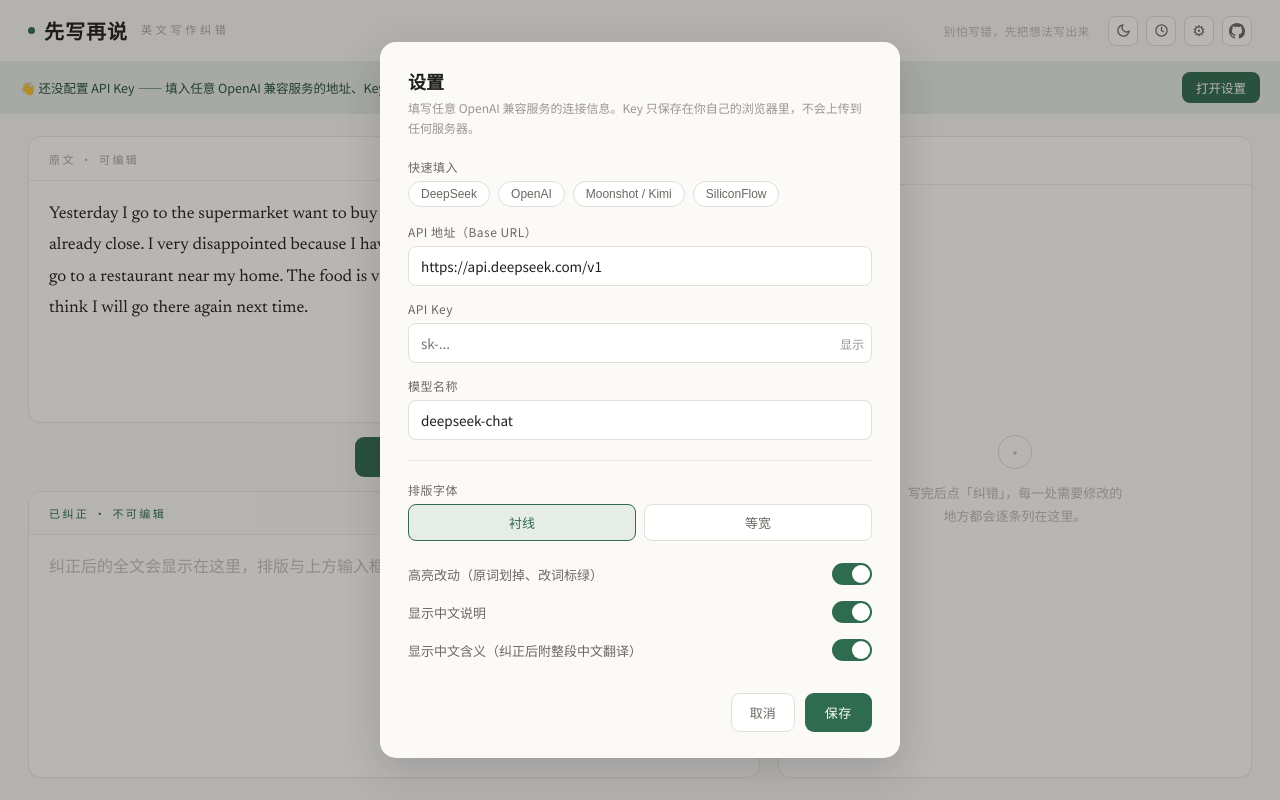
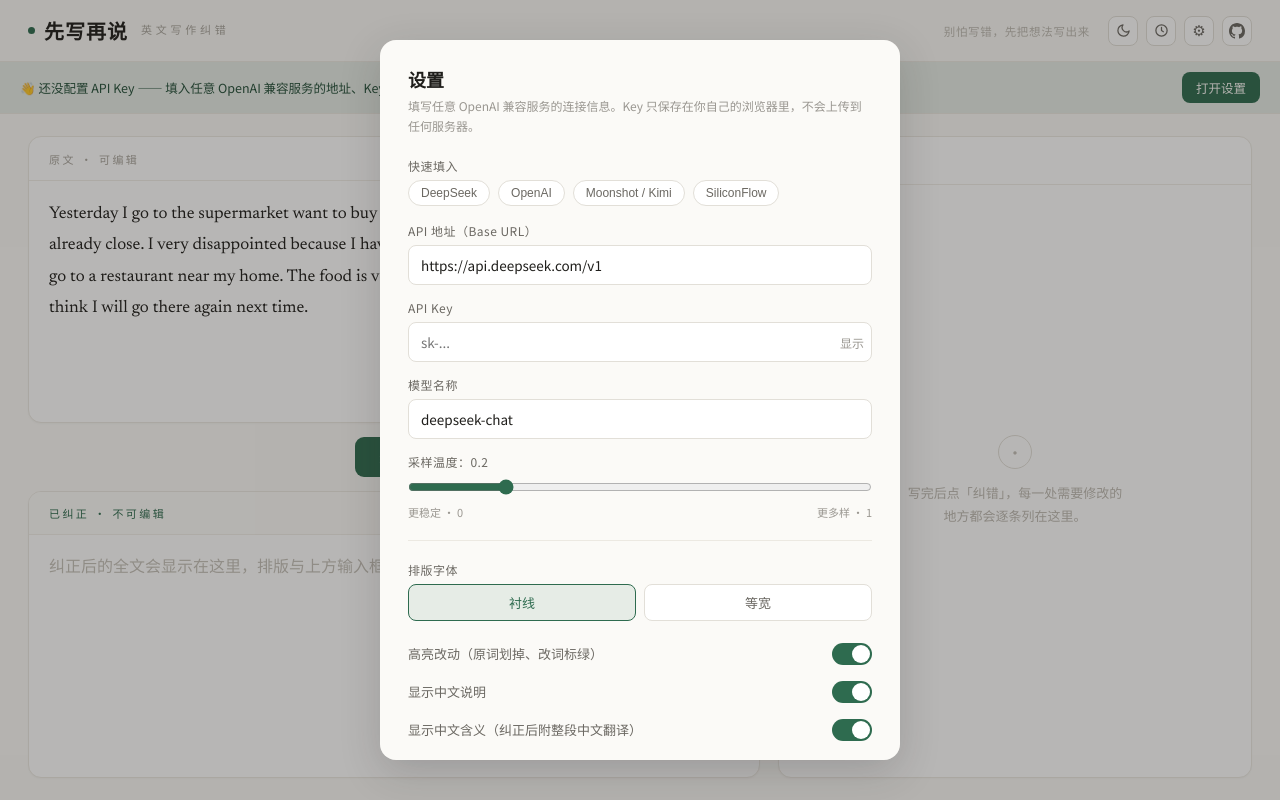
Before and after one commit to kpaxian7/english_writing, a React (Vite) app: page / in a window 1280 px wide. Both pictures are taken after a click on the button "设置". Built offline with nearby package versions, Linux system fonts and the light colour scheme.

Commit message:
Expose sampling temperature in settings
Co-Authored-By: Claude Opus 4.8 <noreply@anthropic.com>

```diff
--- a/src/components/SettingsModal.tsx
+++ b/src/components/SettingsModal.tsx
@@ -150,6 +150,30 @@ export default function SettingsModal({ settings, prefs, onSave, onClose }: Prop
           />
         </Field>
 
+        <Field label={`采样温度：${draft.temperature.toFixed(1)}`}>
+          <input
+            type="range"
+            min={0}
+            max={1}
+            step={0.1}
+            value={draft.temperature}
+            onChange={(e) => setDraft({ ...draft, temperature: Number(e.target.value) })}
+            style={{ width: '100%', accentColor: colors.green, cursor: 'pointer' }}
+          />
+          <div
+            style={{
+              display: 'flex',
+              justifyContent: 'space-between',
+              fontSize: 11,
+              color: colors.muted3,
+              marginTop: 4,
+            }}
+          >
+            <span>更稳定 · 0</span>
+            <span>更多样 · 1</span>
+          </div>
+        </Field>
+
         <div style={{ height: 1, background: colors.border, margin: '20px 0' }} />
 
         {/* 界面偏好 */}
--- a/src/lib/ai.ts
+++ b/src/lib/ai.ts
@@ -90,6 +90,8 @@ async function requestChat(
   if (!settings.apiKey.trim()) throw new AIError('请先在设置里填写 API Key。')
   if (!settings.model.trim()) throw new AIError('请先在设置里填写模型名称。')
 
+  const temperature = typeof settings.temperature === 'number' ? settings.temperature : 0.2
+
   // 组合调用方的取消信号与超时：任一触发都中断请求。
   const controller = new AbortController()
   let timedOut = false
@@ -113,7 +115,7 @@ async function requestChat(
       },
       body: JSON.stringify({
         model: settings.model.trim(),
-        temperature: 0.2,
+        temperature,
         messages,
         response_format: { type: 'json_object' },
       }),
--- a/src/lib/storage.ts
+++ b/src/lib/storage.ts
@@ -11,6 +11,7 @@ export const DEFAULT_SETTINGS: Settings = {
   baseUrl: 'https://api.deepseek.com/v1',
   apiKey: '',
   model: 'deepseek-chat',
+  temperature: 0.2,
 }
 
 export const DEFAULT_PREFS: Preferences = {
--- a/src/types.ts
+++ b/src/types.ts
@@ -33,6 +33,8 @@ export interface Settings {
   baseUrl: string
   apiKey: string
   model: string
+  // 采样温度：越低越稳定，越高越多样。
+  temperature: number
 }
 
 // 排版字体
```
